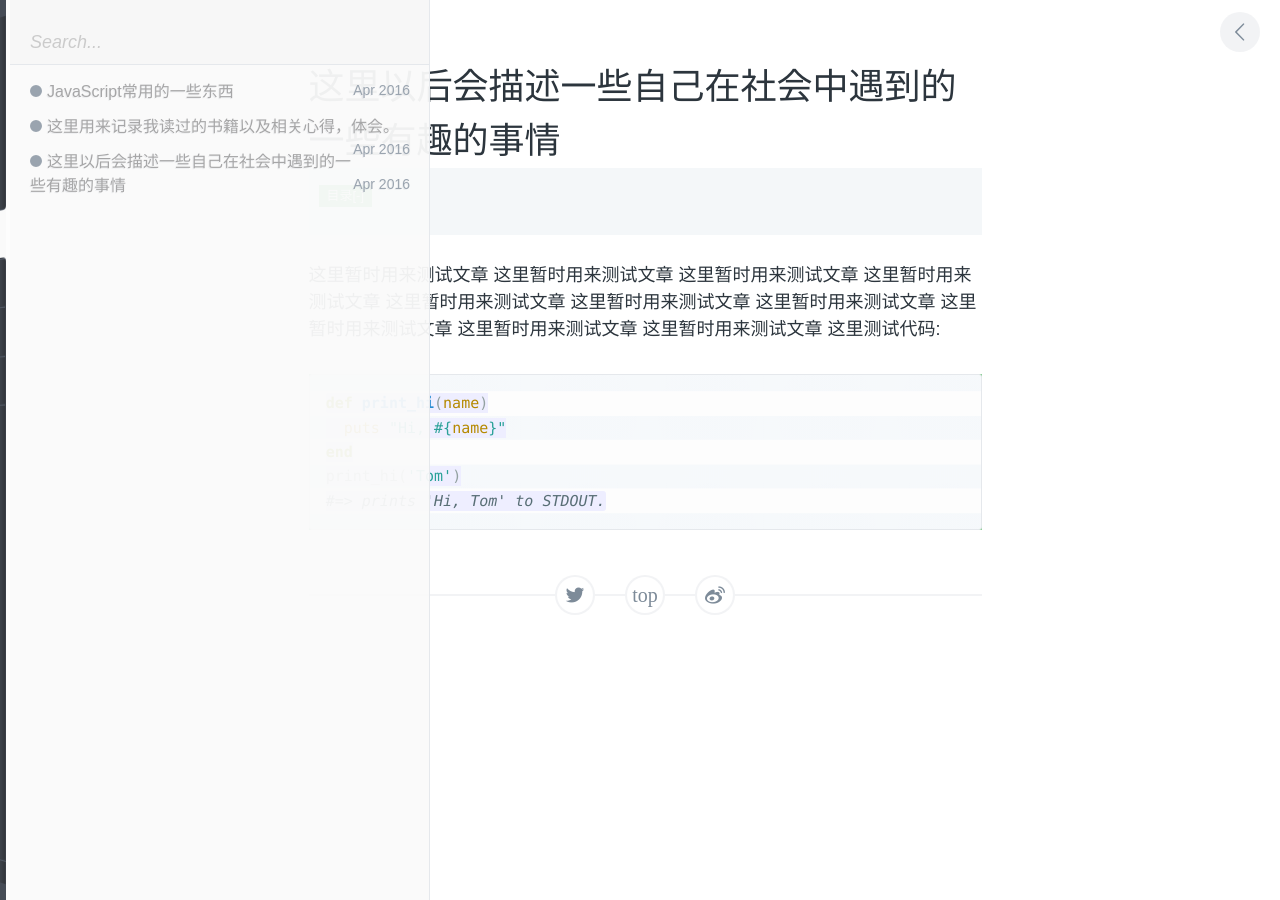
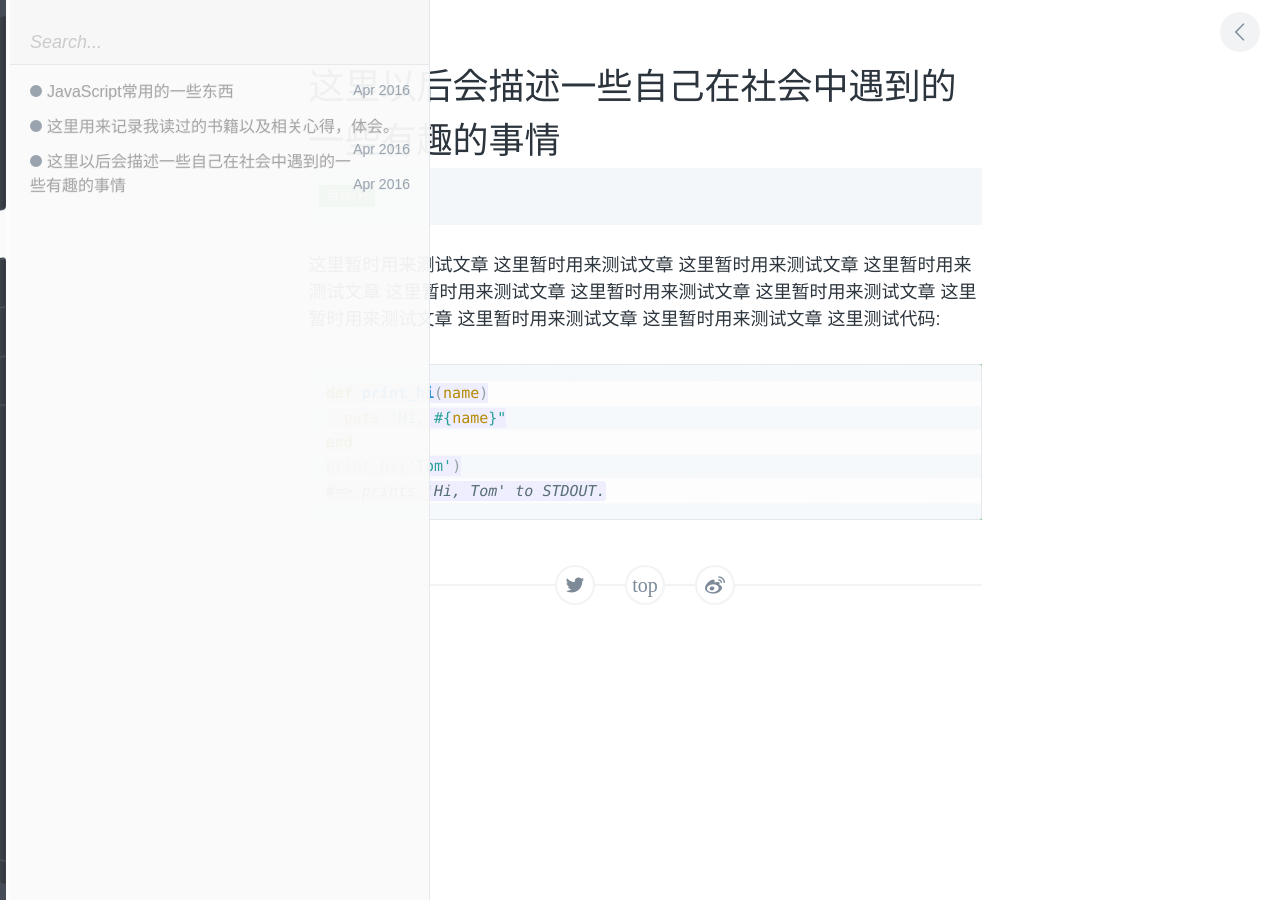
Before and after one commit to klsstt/klsstt.github.io, a Jekyll site: the page built from _posts/feeling/2016-04-15-growth-process.md, in a window 1280 px wide. Built offline with Jekyll 4.4.1, drawn with Linux system fonts in a browser that asks for light colours; comment, search, counter and statistics services are not loaded.

Commit message:
Update post.html

```diff
--- a/_layouts/post.html
+++ b/_layouts/post.html
@@ -5,9 +5,9 @@
   <h1 id="post__title" data-identifier="{{ page.date | date: "%Y%m%d" }}">{{ page.title }}</h1>
 	<div class="BlogAnchor">
 		<p>
-			<b id="AnchorContentToggle" title="收起" style="cursor:pointer;">目录[-]</b>
+			<b id="AnchorContentToggle" title="收起" style="cursor:pointer;">目录[+]</b>
 		</p>
-		<div class="AnchorContent" id="AnchorContent"> </div>
+		<div class="AnchorContent" id="AnchorContent" style="display:none;"> </div>
 	</div>
   {{ content }}
 </article> <!-- end #post__content -->
```
